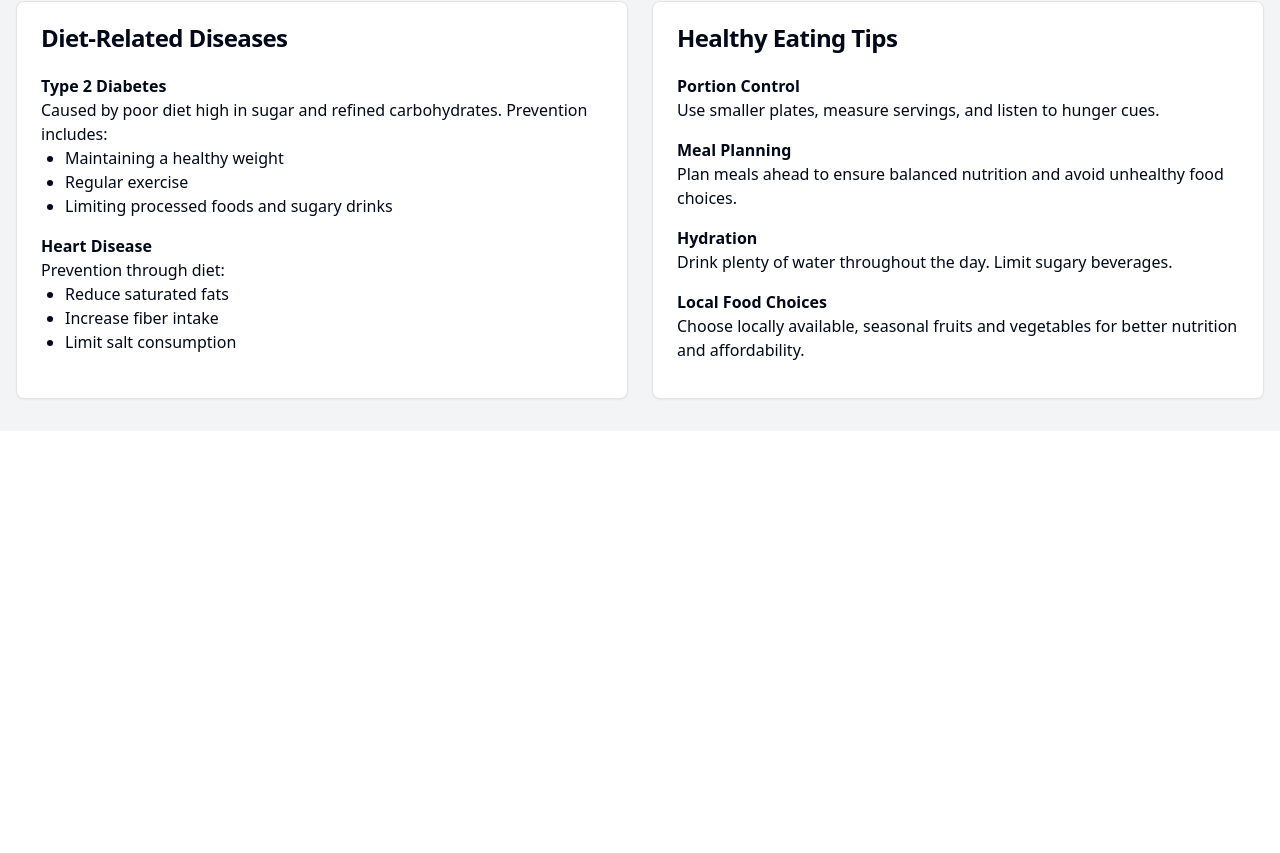
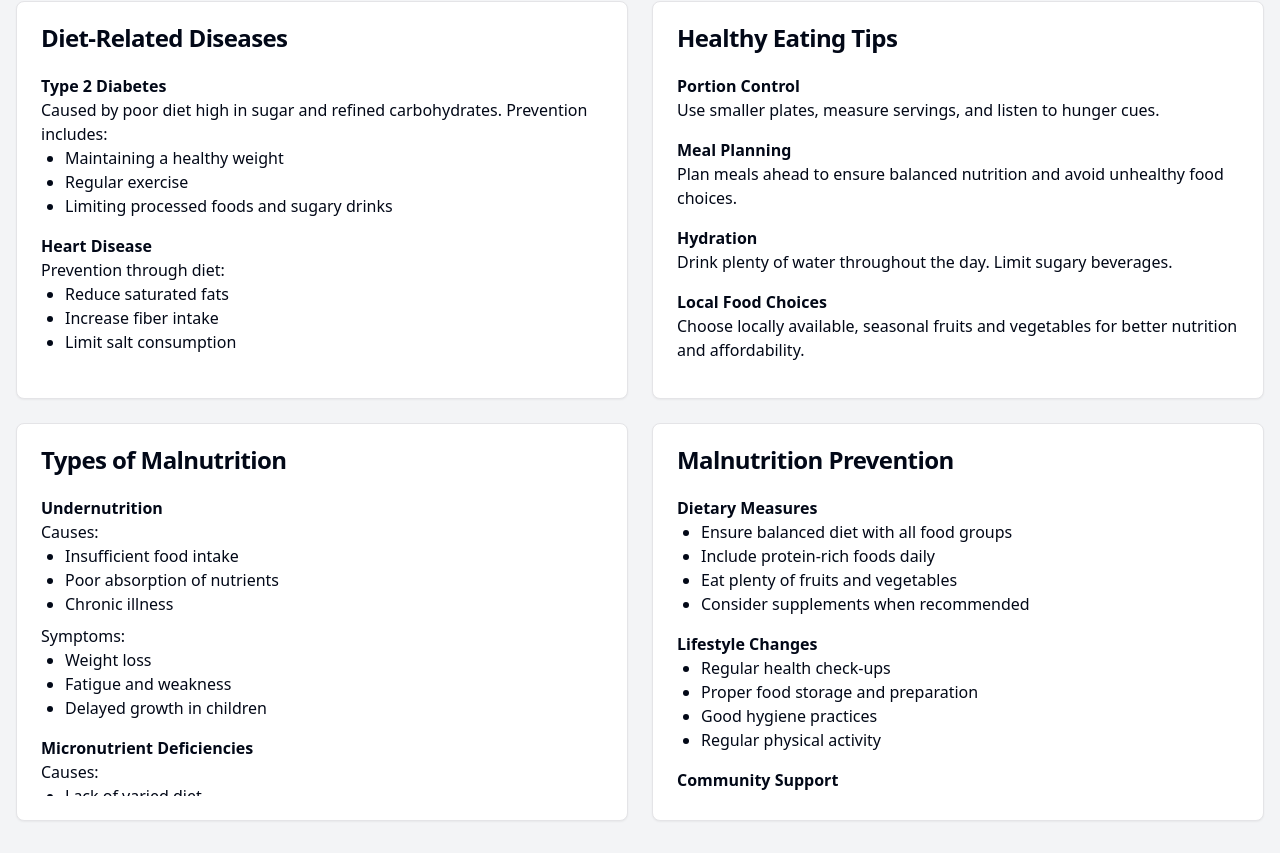
Before and after one commit to Lucamok/healthy-botswana, a React (Vite) app: page /nutrition in a window 1280 px wide. Shown: the part 649-1502 px from the top of the page. Before the commit the page ends 1080 px from the top, so only its background shows below. Built offline with nearby package versions, Linux system fonts and the light colour scheme.

Commit message:
Add malnutrition information
Added details on types of malnutrition, including causes, symptoms, and prevention strategies under the Nutrition & Diet section. Also removed the Resources section from the page.
[skip gpt_engineer]

```diff
--- a/src/components/ResourceList.tsx
+++ /dev/null
@@ -1,29 +0,0 @@
-import React from 'react';
-
-export const ResourceList = () => {
-  const resources = [
-    { name: "Ministry of Health", url: "https://www.moh.gov.bw/" },
-    { name: "World Health Organization - Botswana", url: "https://www.who.int/countries/bwa/" },
-    { name: "UNICEF Botswana", url: "https://www.unicef.org/botswana/" },
-  ];
-
-  return (
-    <div className="mt-12">
-      <h2 className="text-2xl font-bold mb-4">Useful Resources</h2>
-      <ul className="space-y-2">
-        {resources.map((resource, index) => (
-          <li key={index}>
-            <a
-              href={resource.url}
-              target="_blank"
-              rel="noopener noreferrer"
-              className="text-blue-600 hover:underline"
-            >
-              {resource.name}
-            </a>
-          </li>
-        ))}
-      </ul>
-    </div>
-  );
-};
--- a/src/pages/Nutrition.tsx
+++ b/src/pages/Nutrition.tsx
@@ -125,6 +125,86 @@ const Nutrition = () => {
               </ScrollArea>
             </CardContent>
           </Card>
+
+          <Card>
+            <CardHeader>
+              <CardTitle>Types of Malnutrition</CardTitle>
+            </CardHeader>
+            <CardContent>
+              <ScrollArea className="h-[300px] w-full rounded-md">
+                <div className="space-y-4">
+                  <div>
+                    <h3 className="font-semibold">Undernutrition</h3>
+                    <p>Causes:</p>
+                    <ul className="list-disc pl-6">
+                      <li>Insufficient food intake</li>
+                      <li>Poor absorption of nutrients</li>
+                      <li>Chronic illness</li>
+                    </ul>
+                    <p className="mt-2">Symptoms:</p>
+                    <ul className="list-disc pl-6">
+                      <li>Weight loss</li>
+                      <li>Fatigue and weakness</li>
+                      <li>Delayed growth in children</li>
+                    </ul>
+                  </div>
+                  <div>
+                    <h3 className="font-semibold">Micronutrient Deficiencies</h3>
+                    <p>Causes:</p>
+                    <ul className="list-disc pl-6">
+                      <li>Lack of varied diet</li>
+                      <li>Poor food quality</li>
+                      <li>Limited access to fresh foods</li>
+                    </ul>
+                    <p className="mt-2">Common deficiencies:</p>
+                    <ul className="list-disc pl-6">
+                      <li>Iron deficiency anemia</li>
+                      <li>Vitamin A deficiency</li>
+                      <li>Iodine deficiency</li>
+                    </ul>
+                  </div>
+                </div>
+              </ScrollArea>
+            </CardContent>
+          </Card>
+
+          <Card>
+            <CardHeader>
+              <CardTitle>Malnutrition Prevention</CardTitle>
+            </CardHeader>
+            <CardContent>
+              <ScrollArea className="h-[300px] w-full rounded-md">
+                <div className="space-y-4">
+                  <div>
+                    <h3 className="font-semibold">Dietary Measures</h3>
+                    <ul className="list-disc pl-6">
+                      <li>Ensure balanced diet with all food groups</li>
+                      <li>Include protein-rich foods daily</li>
+                      <li>Eat plenty of fruits and vegetables</li>
+                      <li>Consider supplements when recommended</li>
+                    </ul>
+                  </div>
+                  <div>
+                    <h3 className="font-semibold">Lifestyle Changes</h3>
+                    <ul className="list-disc pl-6">
+                      <li>Regular health check-ups</li>
+                      <li>Proper food storage and preparation</li>
+                      <li>Good hygiene practices</li>
+                      <li>Regular physical activity</li>
+                    </ul>
+                  </div>
+                  <div>
+                    <h3 className="font-semibold">Community Support</h3>
+                    <ul className="list-disc pl-6">
+                      <li>Access to nutrition education</li>
+                      <li>Community feeding programs</li>
+                      <li>Support for vulnerable populations</li>
+                    </ul>
+                  </div>
+                </div>
+              </ScrollArea>
+            </CardContent>
+          </Card>
         </div>
       </main>
     </div>
```
